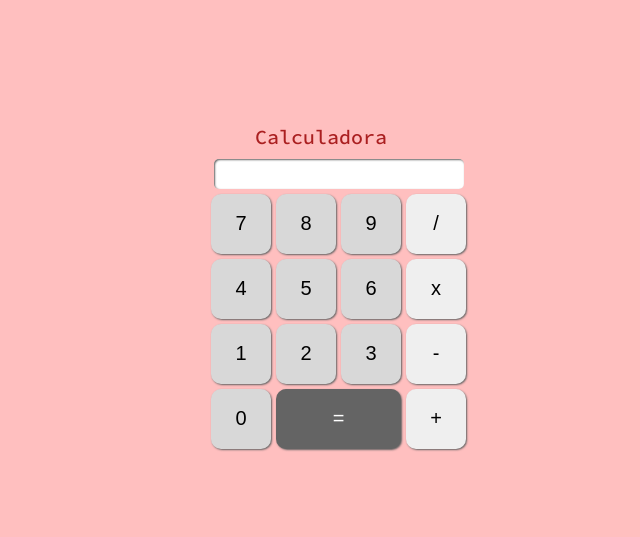
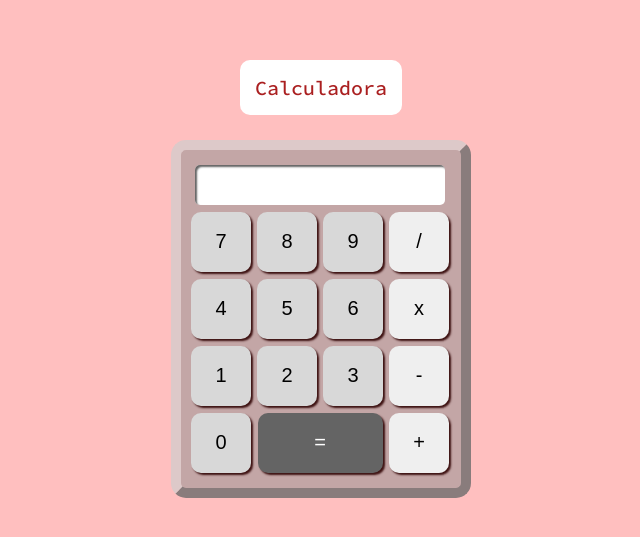
Before and after one commit to wlb-dev/calculadora, a plain HTML site: page index.html in a window 1280 px wide. Shown: the part 119-656 px from the top of the page, without its empty margins (319-959 px from the left). Drawn offline with Linux system fonts and the light colour scheme.

Commit message:
altera estilo

```diff
--- a/style.css
+++ b/style.css
@@ -13,31 +13,40 @@ main{
     display: flex;
     flex-direction: column;
     justify-content: center;
-    max-width: 260px;
     margin: auto;
 }
 h1{
     text-align: center;
-    margin: 10px;
+    padding: 15px;
+    margin: 10px auto;
     color: rgb(170 31 32);
     font-weight: 500;
     font-size: 20px;
+    background-color: rgb(255, 255, 255);
+    border-radius: 10px;
 }
 .container_teclas{
+    background-color: #c3a6a6;
     display: grid;
     justify-items: center;
     align-items: center;
     grid-template-columns: repeat(12, 1fr);
     grid-template-areas:
-    ". . . . r r r r . . . ."
-    ". . . . a b c d . . . ."
-    ". . . . e f g h . . . ."
-    ". . . . i j k l . . . ."
-    ". . . . m n n o . . . .";
-    column-gap: 5px;
-    row-gap: 5px;
+    "r r r r "
+    "a b c d "
+    "e f g h "
+    "i j k l "
+    "m n n o ";
+    column-gap: 6px;
+    row-gap: 7px;
     text-align: center;
-    max-width: 500px;
+    max-width: 260px;
+    padding: 15px 10px;
+    margin: 15px auto;
+    border: 10px;
+    border-style: outset;
+    border-color: #ddc9c9;
+    border-radius: 15px;
 }
 .tecla{
     border: none;
@@ -47,7 +56,7 @@ h1{
     justify-self: center;
     align-self: center;
     border-radius: 10px;
-    box-shadow: 1px 1px 2px rgb(100 100 100);
+    box-shadow: 2px 2px 2px rgb(61, 17, 17);
 }
 .tecla:active{
     transform: translateY(2px);
@@ -58,11 +67,11 @@ h1{
 #resultado{
     border: none;
     width: 250px;
-    height: 30px;
+    height: 40px;
     grid-area: r;
     border-radius: 5px;
     background-color: rgb(255, 255, 255);
-    box-shadow: 1px 1px 2px rgb(100 100 100) inset;
+    box-shadow: 2px 2px 2px rgb(100 100 100) inset;
 }
 #calcular{
     grid-area: n;
```
